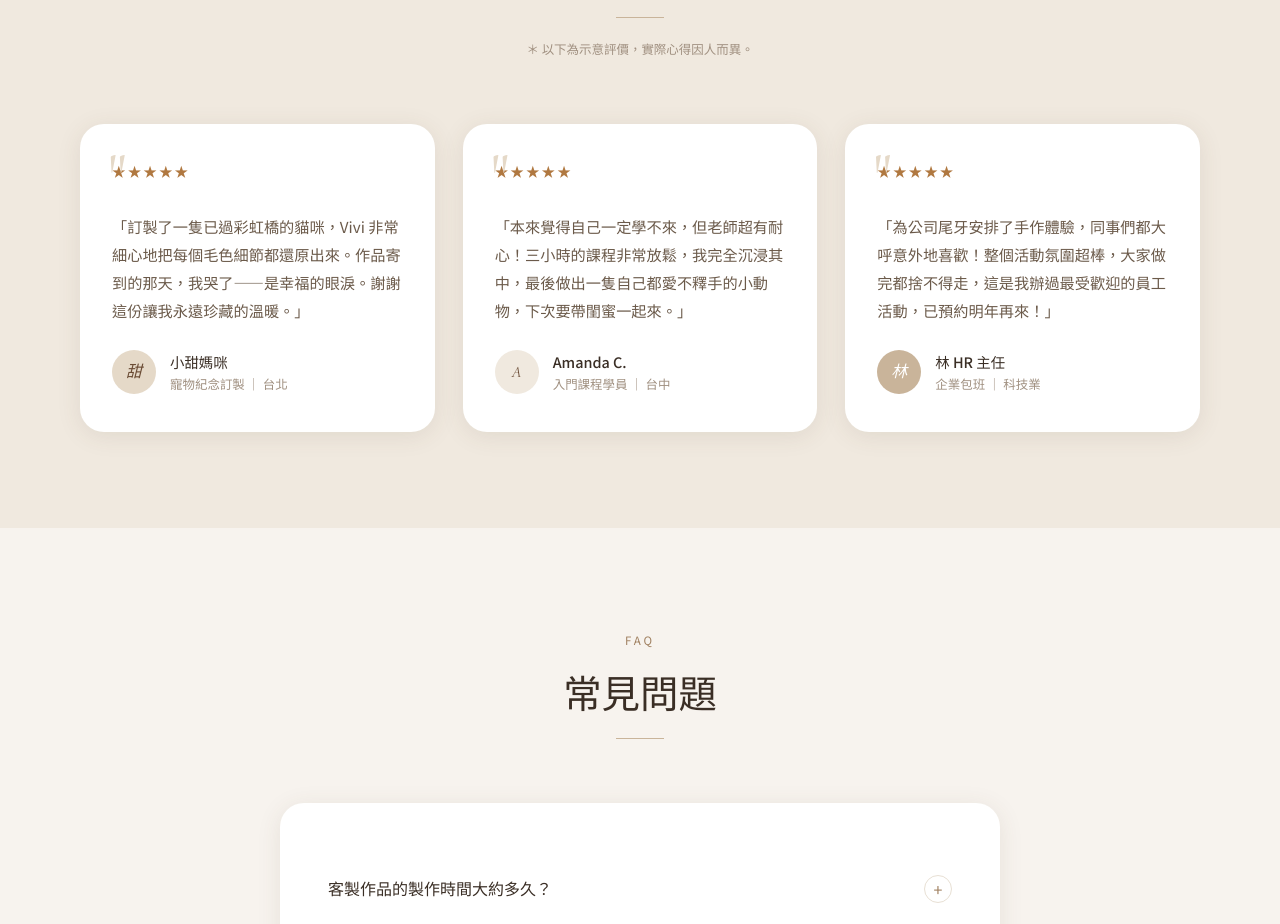
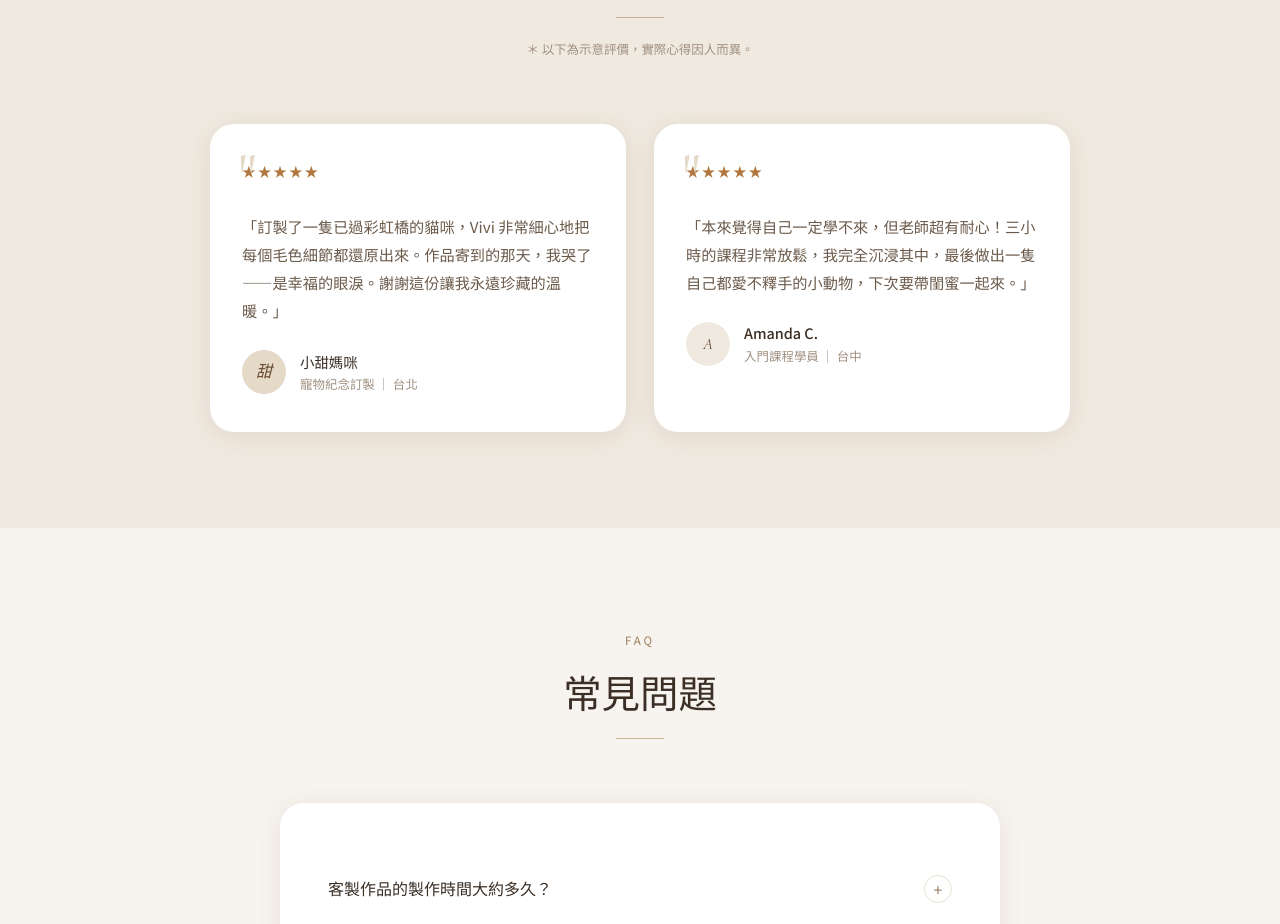
Before and after one commit to eaea128-hash/vivi-felt-studio, a plain HTML site: page index.html in a window 1280 px wide. Shown: the part 9203-10127 px from the top of the page. Drawn offline with nearby package versions, Linux system fonts and the light colour scheme.

Commit message:
首頁新增認識 Vivi 區塊、移除示意企業評價

```diff
--- a/index.html
+++ b/index.html
@@ -378,6 +378,7 @@
       grid-template-columns: repeat(3, 1fr);
       gap: 28px;
     }
+    .testimonials-grid--two { grid-template-columns: repeat(2, 1fr); max-width: 860px; margin: 0 auto; }
 
     @media (max-width: 960px) {
       .testimonials-grid { grid-template-columns: repeat(2, 1fr); }
@@ -1278,7 +1279,7 @@
       <p style="font-size:0.78rem;color:var(--text-light);margin-top:8px;">＊ 以下為示意評價，實際心得因人而異。</p>
     </div>
 
-    <div class="testimonials-grid stagger">
+    <div class="testimonials-grid testimonials-grid--two stagger">
       <div class="testimonial-card">
         <div class="testimonial-stars">★★★★★</div>
         <p class="testimonial-card__body">
@@ -1303,20 +1304,6 @@
           <div>
             <div class="testimonial-card__name">Amanda C.</div>
             <div class="testimonial-card__role">入門課程學員 ｜ 台中</div>
-          </div>
-        </div>
-      </div>
-
-      <div class="testimonial-card">
-        <div class="testimonial-stars">★★★★★</div>
-        <p class="testimonial-card__body">
-          「為公司尾牙安排了手作體驗，同事們都大呼意外地喜歡！整個活動氛圍超棒，大家做完都捨不得走，這是我辦過最受歡迎的員工活動，已預約明年再來！」
-        </p>
-        <div class="testimonial-card__author">
-          <div class="testimonial-card__avatar" style="background:var(--camel);color:var(--white);font-size:1rem;font-family:var(--font-serif);font-style:italic;">林</div>
-          <div>
-            <div class="testimonial-card__name">林 HR 主任</div>
-            <div class="testimonial-card__role">企業包班 ｜ 科技業</div>
           </div>
         </div>
       </div>
```
